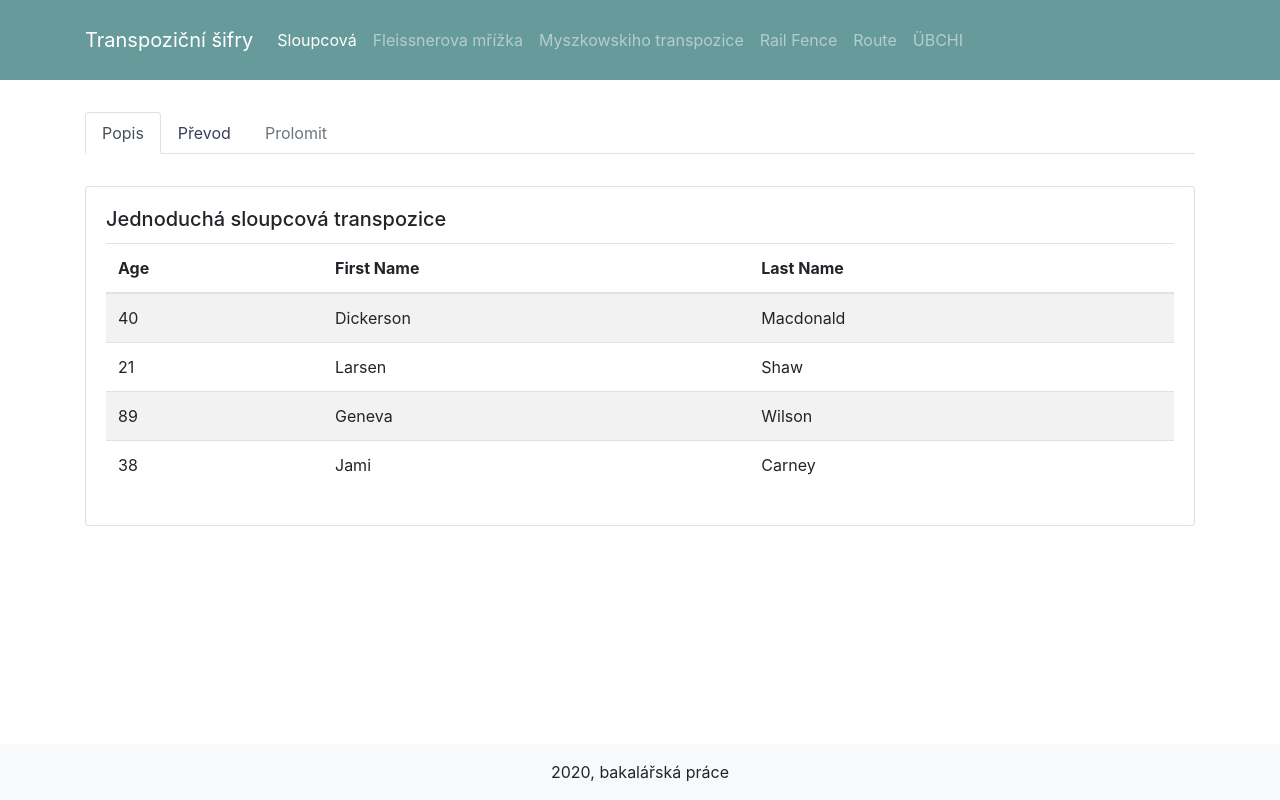
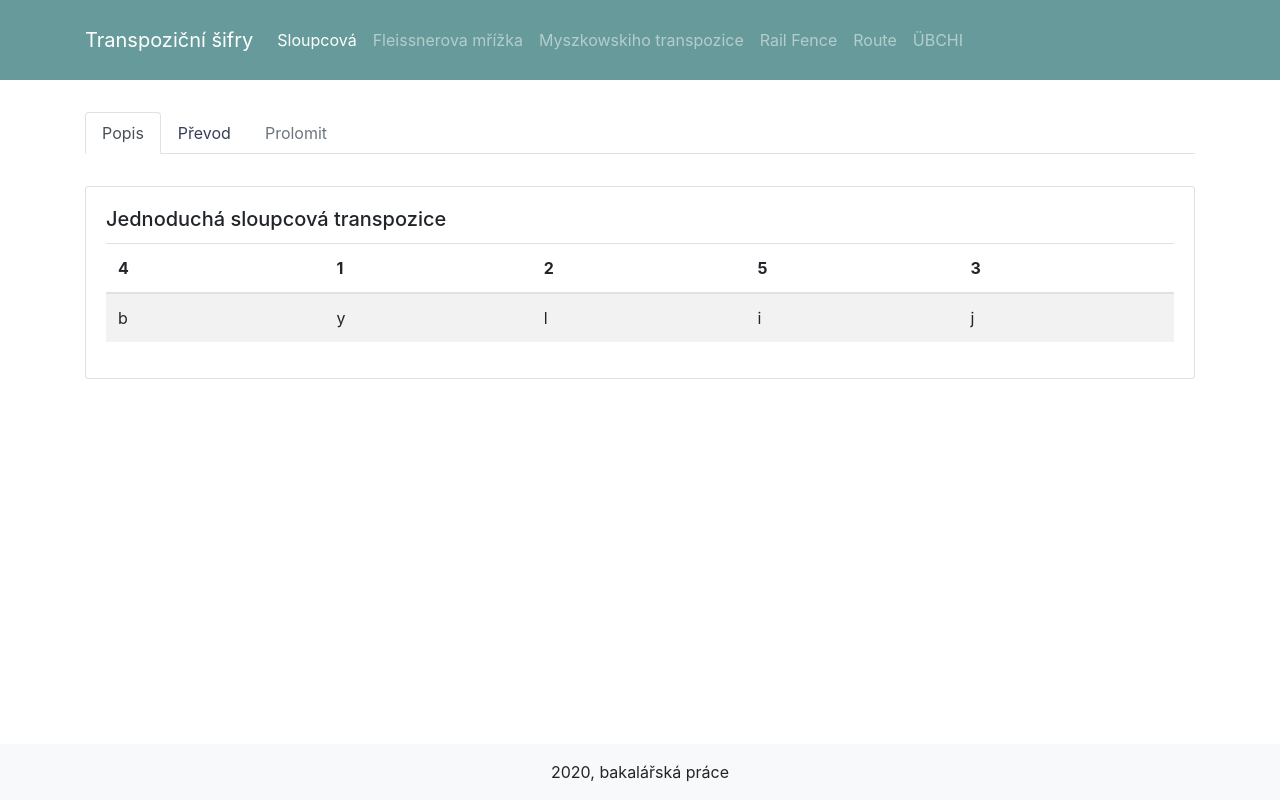
Before and after one commit to janbican/transposition-ciphers-site, a Vue app: page /columnar/description in a window 1280 px wide. Built offline with nearby package versions, Linux system fonts and the light colour scheme.

Commit message:
minor commit

```diff
--- a/src/components/columnar/Convert.vue
+++ b/src/components/columnar/Convert.vue
@@ -50,6 +50,12 @@
         </b-form-group>
       </b-col>
     </b-row>
+
+    <b-row>
+      <b-col>
+        <b-table striped hover :items="tableData"></b-table>
+      </b-col>
+    </b-row>
   </div>
 </template>
 
@@ -63,9 +69,21 @@ export default {
     return {
       keyValue: '',
       plainText: '',
-      cipherText: ''
+      cipherText: '',
+      tableData: []
     }
   },
+  // computed: {
+  //   tableData() {
+  //     const keyPermutation = this.getKeyPermutation(this.keyValue)
+  //     const data = {}
+  //     for (let i = 0; i < this.keyValue.length; i++) {
+  //       const letter = this.keyValue.charAt(i)
+  //       data[letter] = keyPermutation[i] + 1
+  //     }
+  //     return data
+  //   }
+  // },
   methods: {
     getAdjustedText(text) {
       return text.replace(/[^A-Za-z]/g, '')
@@ -86,6 +104,7 @@ export default {
       this.keyValue = this.getAdjustedText(this.keyValue).toLowerCase()
       if (this.canEncrypt()) {
         this.doEncrypt()
+        this.calcTableData()
       }
     },
     plainTextChanged() {
@@ -105,6 +124,15 @@ export default {
     },
     doDecrypt() {
       this.plainText = this.columnarDecrypt(this.keyValue, this.cipherText)
+    },
+    calcTableData() {
+      const keyPermutation = this.getKeyPermutation(this.keyValue)
+      const data = {}
+      for (let i = 0; i < this.keyValue.length; i++) {
+        const letter = this.keyValue.charAt(i)
+        data[letter] = keyPermutation[i] + 1
+      }
+      this.tableData = [data]
     }
   }
 }
--- a/src/components/columnar/Description.vue
+++ b/src/components/columnar/Description.vue
@@ -2,9 +2,7 @@
   <div class="card">
     <div class="card-body">
       <h5 class="card-title">Jednoduchá sloupcová transpozice</h5>
-      <p class="card-text">
-        <b-table striped hover :items="items"></b-table>
-      </p>
+      <b-table striped hover :items="items" :fields="fields"></b-table>
     </div>
   </div>
 </template>
@@ -13,12 +11,8 @@
 export default {
   data() {
     return {
-      items: [
-        { age: 40, first_name: 'Dickerson', last_name: 'Macdonald' },
-        { age: 21, first_name: 'Larsen', last_name: 'Shaw' },
-        { age: 89, first_name: 'Geneva', last_name: 'Wilson' },
-        { age: 38, first_name: 'Jami', last_name: 'Carney' }
-      ]
+      fields: ['4', '1', '2', '5', '3'],
+      items: [{ 4: 'b', 1: 'y', 2: 'l', 5: 'i', 3: 'j' }]
     }
   }
 }
```
